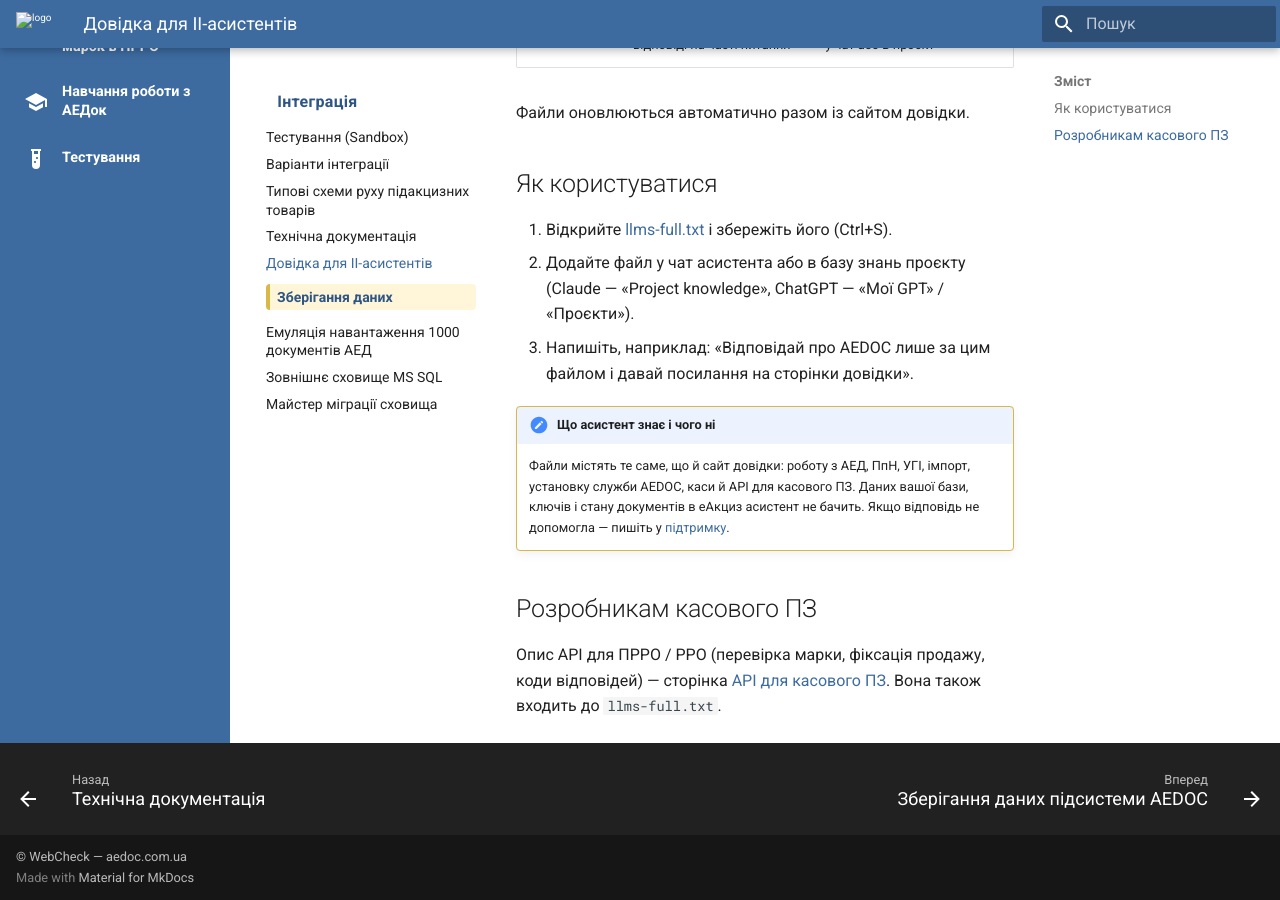
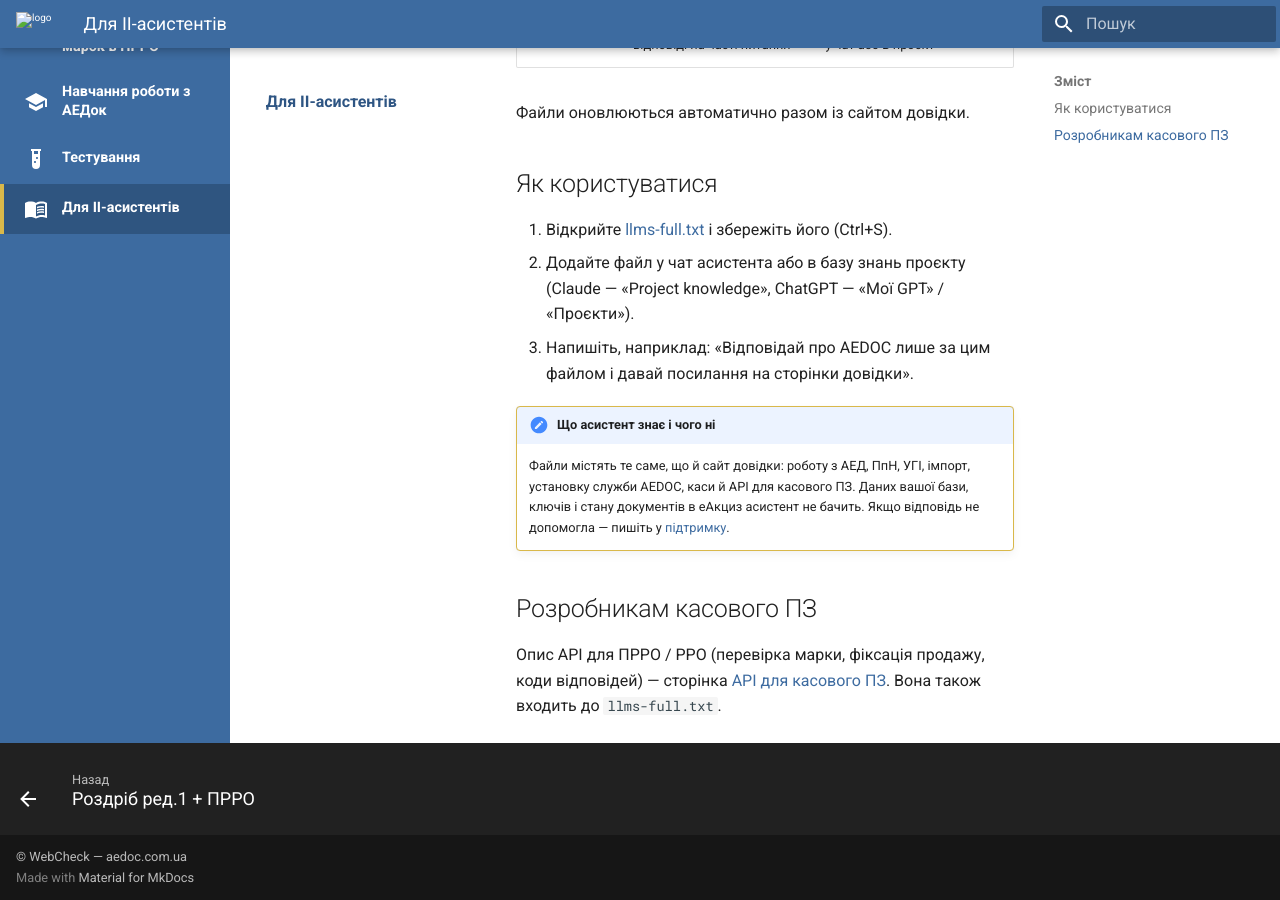
Before and after one commit to sukhenko/aedoc-docs, an MkDocs documentation site: the page built from docs/dlia-shi/index.md, in a window 1280 px wide and 900 px high, scrolled down 467 px. Built offline with MkDocs 1.6.1 and Material for MkDocs 9.7.7, drawn with Linux system fonts in a browser that asks for light colours.

Commit message:
Довідка для ІІ-асистентів — окремий розділ верхнього рівня меню (dlia-shi/)
Co-Authored-By: Claude Opus 5.5 <noreply@anthropic.com>

```diff
--- a/mkdocs.yml
+++ b/mkdocs.yml
@@ -38,7 +38,6 @@ nav:
       - Варіанти інтеграції: integratsiia/varianty.md
       - Типові схеми руху підакцизних товарів: integratsiia/typovi-skhemy.md
       - Технічна документація: integratsiia/itdeptinfo.md
-      - Довідка для ІІ-асистентів: integratsiia/dlia-shi.md
       - Зберігання даних:
           - integratsiia/zberigannia/index.md
           - Емуляція навантаження 1000 документів АЕД: integratsiia/zberigannia/testuvannia.md
@@ -85,6 +84,7 @@ nav:
   - Тестування:
       - testuvannia/index.md
       - Роздріб ред.1 + ПРРО: testuvannia/rozdrib-prro.md
+  - Для ІІ-асистентів: dlia-shi/index.md
 
 extra_css:
   - stylesheets/extra.css?v=20261022-1
```
Also changed, not shown: docs/dlia-shi/index.md (renamed from docs/integratsiia/dlia-shi.md).
